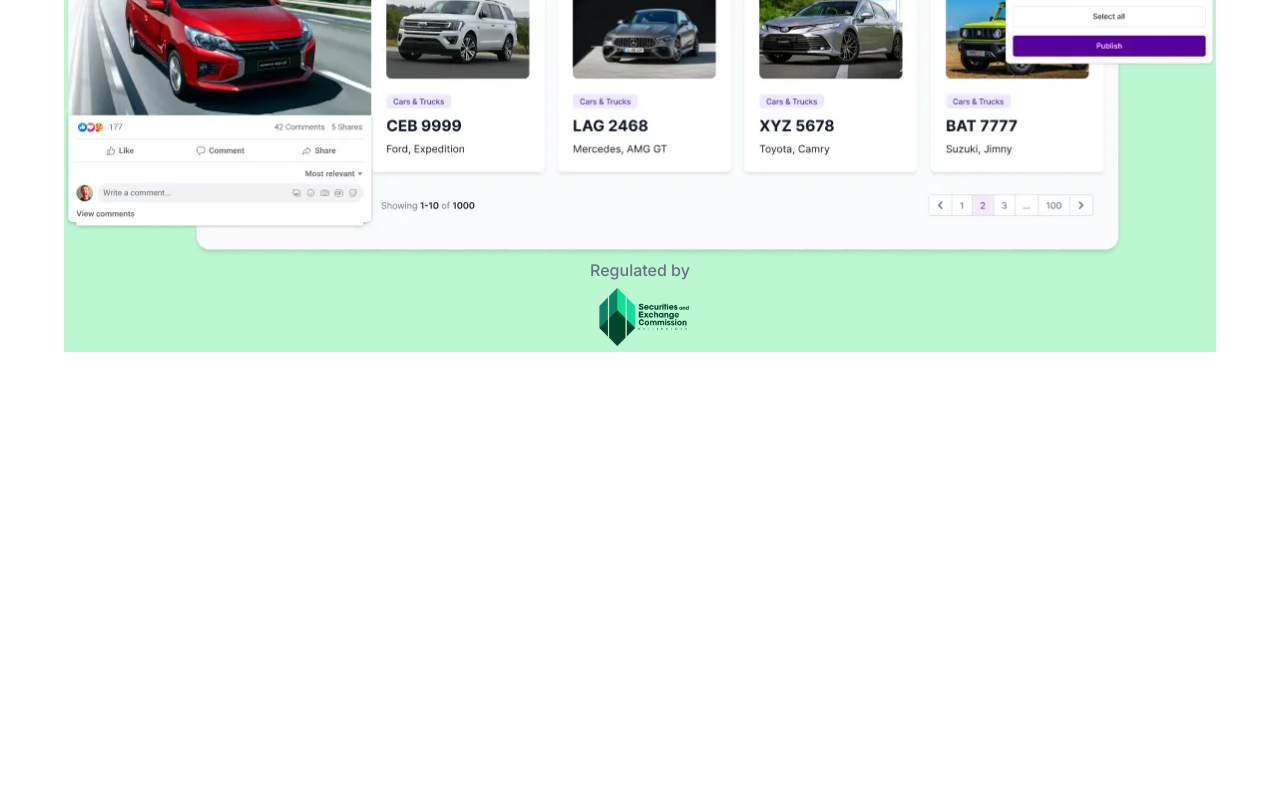
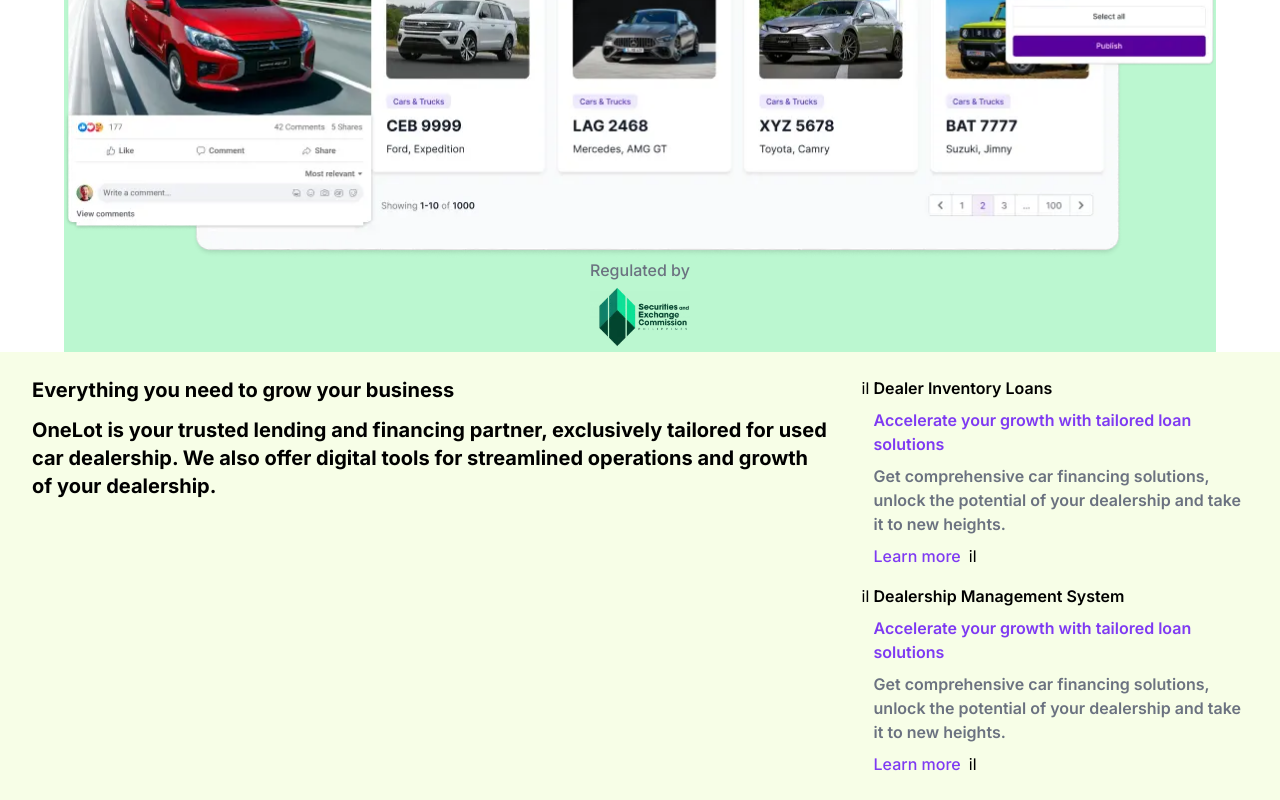
Before and after one commit to Prasangatre/onelotui, a Next.js app: page / in a window 1280 px wide. Shown: the part 887-1687 px from the top of the page. Before the commit the page ends 1239 px from the top, so only its background shows below. Built offline with nearby package versions, Linux system fonts and the light colour scheme.

Commit message:
ui for about page

```diff
--- a/src/app/page.tsx
+++ b/src/app/page.tsx
@@ -1,3 +1,4 @@
+import About from "@/components/about/page";
 import HeroSection from "@/components/hero/page";
 import NavBar from "@/components/navBar/page";
 import Image from "next/image";
@@ -6,7 +7,8 @@ export default function Home() {
   return (
     <div>
       <NavBar />
-      <HeroSection/>
+      <HeroSection />
+      <About/>
    </div>
   );
 }
--- /dev/null
+++ b/src/components/about/page.tsx
@@ -0,0 +1,64 @@
+import React from "react";
+
+const About = () => {
+  return (
+    <div className="flex gap-8 items-start bg-lime-50 px-8 py-6">
+      <div className="flex flex-col gap-3">
+        <div className="font-bold text-[#000] text-xl">
+          Everything you need to grow your business
+        </div>
+        <div className="font-bold text-[#000] text-xl">
+          OneLot is your trusted lending and financing partner, exclusively
+          tailored for used car dealership. We also offer digital tools for
+          streamlined operations and growth of your dealership.
+        </div>
+      </div>
+      <div className="flex flex-col gap-4">
+        <div className="flex items-start gap-1">
+          <div> iI</div>
+          <div className="flex flex-col gap-2">
+            <div className="text-base font-semibold text-[#000000]">
+              Dealer Inventory Loans
+            </div>
+            <div className="text-base font-semibold text-[#7e3af2]">
+              Accelerate your growth with tailored loan solutions
+            </div>
+            <div className="text-base font-semibold text-[rgb(107,114,128)]">
+              Get comprehensive car financing solutions, unlock the potential of
+              your dealership and take it to new heights.
+            </div>
+            <div className="flex gap-2 items-center">
+              <div className="text-md font-medium text-[#7e3af2]">
+                Learn more
+              </div>
+              <div>iI</div>
+            </div>
+          </div>
+        </div>
+        <div className="flex items-start gap-1">
+          <div> iI</div>
+          <div className="flex flex-col gap-2">
+            <div className="text-base font-semibold text-[#000000]">
+              Dealership Management System
+            </div>
+            <div className="text-base font-semibold text-[#7e3af2]">
+              Accelerate your growth with tailored loan solutions
+            </div>
+            <div className="text-base font-semibold text-[rgb(107,114,128)]">
+              Get comprehensive car financing solutions, unlock the potential of
+              your dealership and take it to new heights.
+            </div>
+            <div className="flex gap-2 items-center">
+              <div className="text-md font-medium text-[#7e3af2]">
+                Learn more
+              </div>
+              <div>iI</div>
+            </div>
+          </div>
+        </div>
+      </div>
+    </div>
+  );
+};
+
+export default About;
```
Also changed, not shown: package.json (+4 -3 lines), 1 other file (tests, documents, lock files or other folders).
